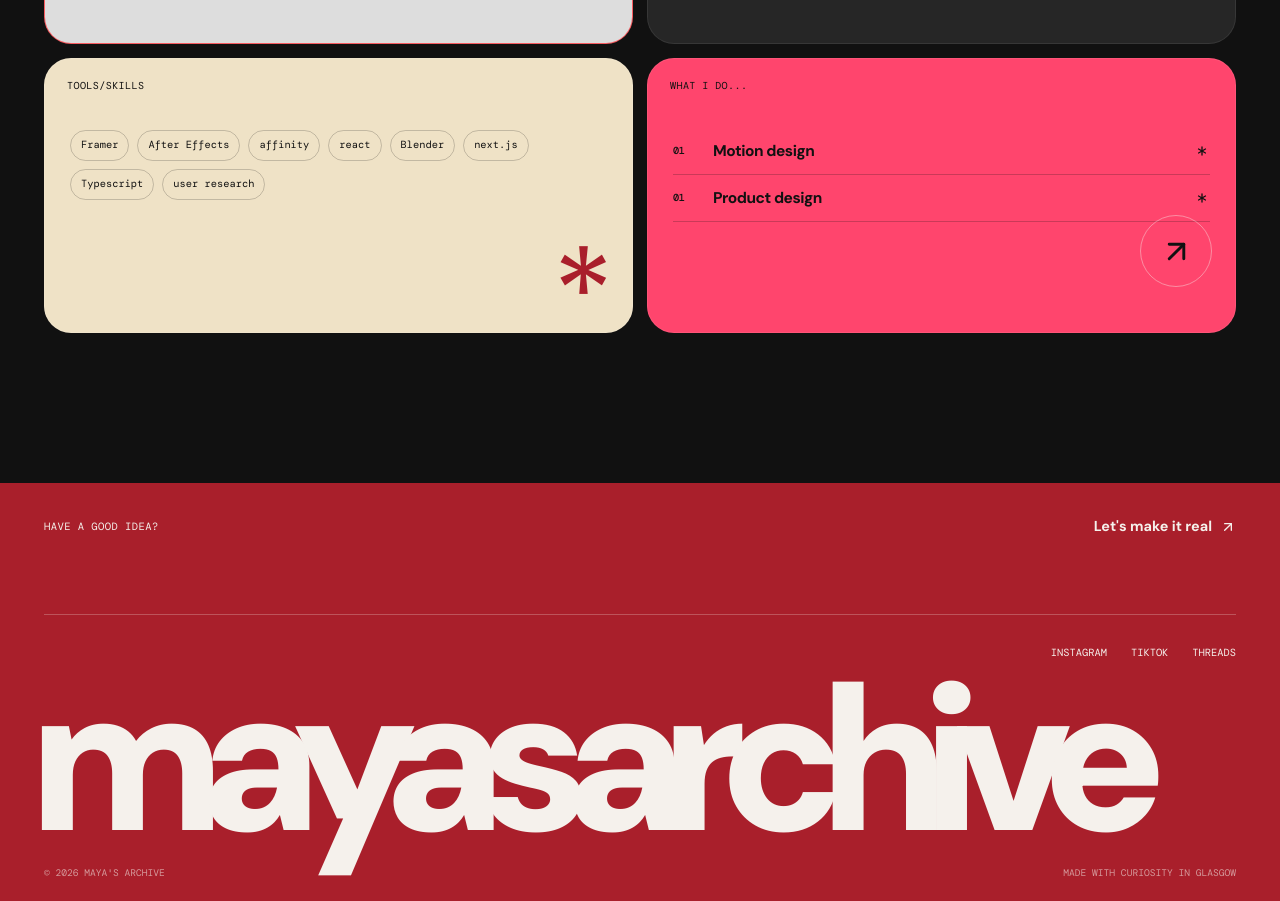
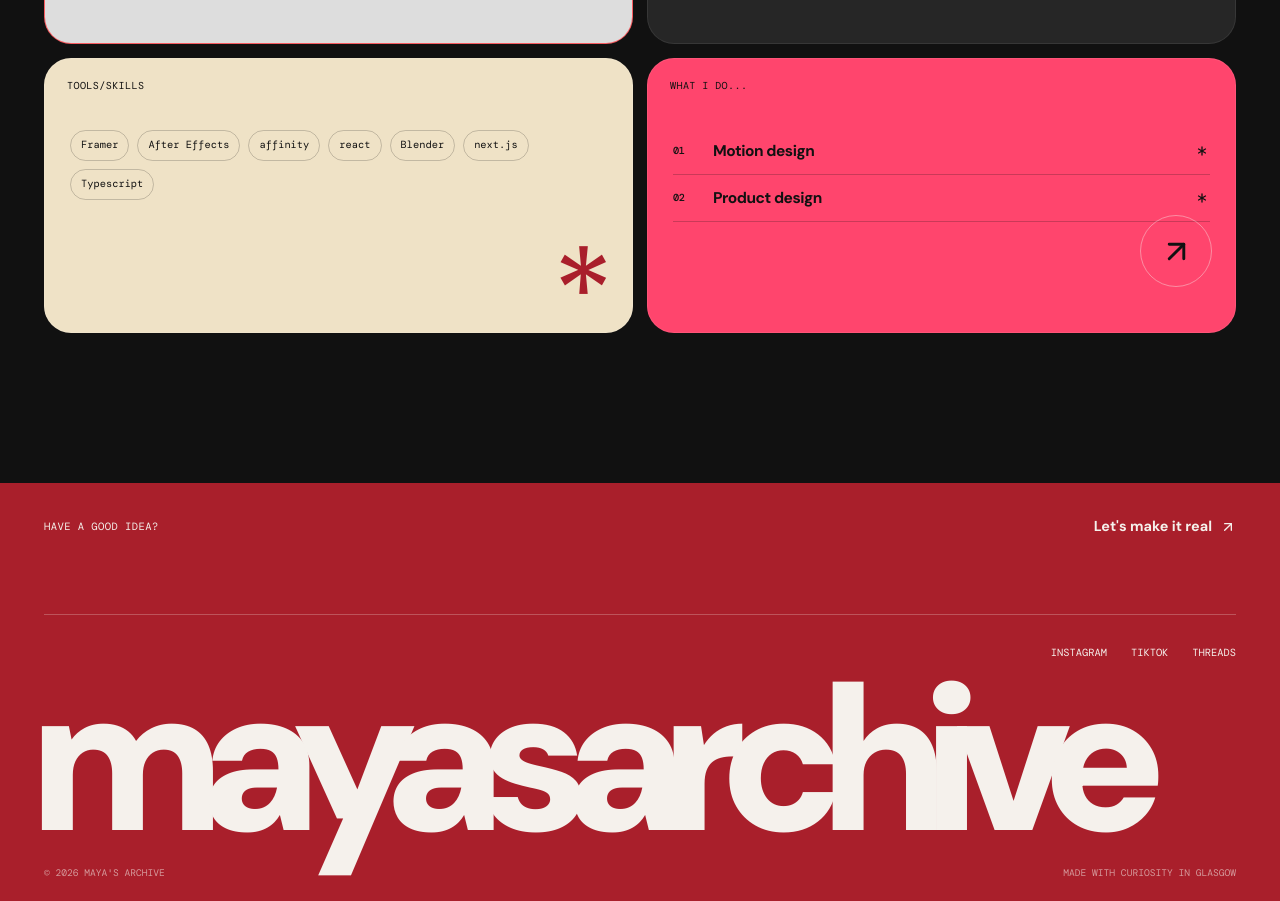
Before and after one commit to mayasarchivework-spec/mayasarchive, a React (Vite) app: page / in a window 1280 px wide. Shown: the part 1520-2421 px from the top of the page. Built offline with nearby package versions, Linux system fonts and the light colour scheme; grey boxes are pictures that could not be loaded.

Commit message:
Update tool and service list item numbers

```diff
--- a/src/main.jsx
+++ b/src/main.jsx
@@ -174,7 +174,7 @@ function BentoArchive() {
 
         <div className="bento-card bento-tools reveal delay-1">
           <div className="card-topline"><span>Tools/skills</span></div>
-          <div className="tool-list"><span>Framer</span><span>After Effects</span><span>affinity</span><span>react</span><span>Blender</span><span>next.js</span><span>Typescript</span><span>user research</span></div>
+          <div className="tool-list"><span>Framer</span><span>After Effects</span><span>affinity</span><span>react</span><span>Blender</span><span>next.js</span><span>Typescript</span></div>
           <div className="tools-asterisk">*</div>
         </div>
 
@@ -182,7 +182,7 @@ function BentoArchive() {
           <div className="card-topline"><span>What I do...</span></div>
           <ul className="service-list">
             <li><span>01</span> Motion design <Asterisk size={16} /></li>
-            <li><span>01</span> Product design <Asterisk size={16} /></li>
+            <li><span>02</span> Product design <Asterisk size={16} /></li>
           </ul>
           <a href="/work"><div className="red-arrow"><ArrowUpRight size={35} /></div></a>
         </div>
```
